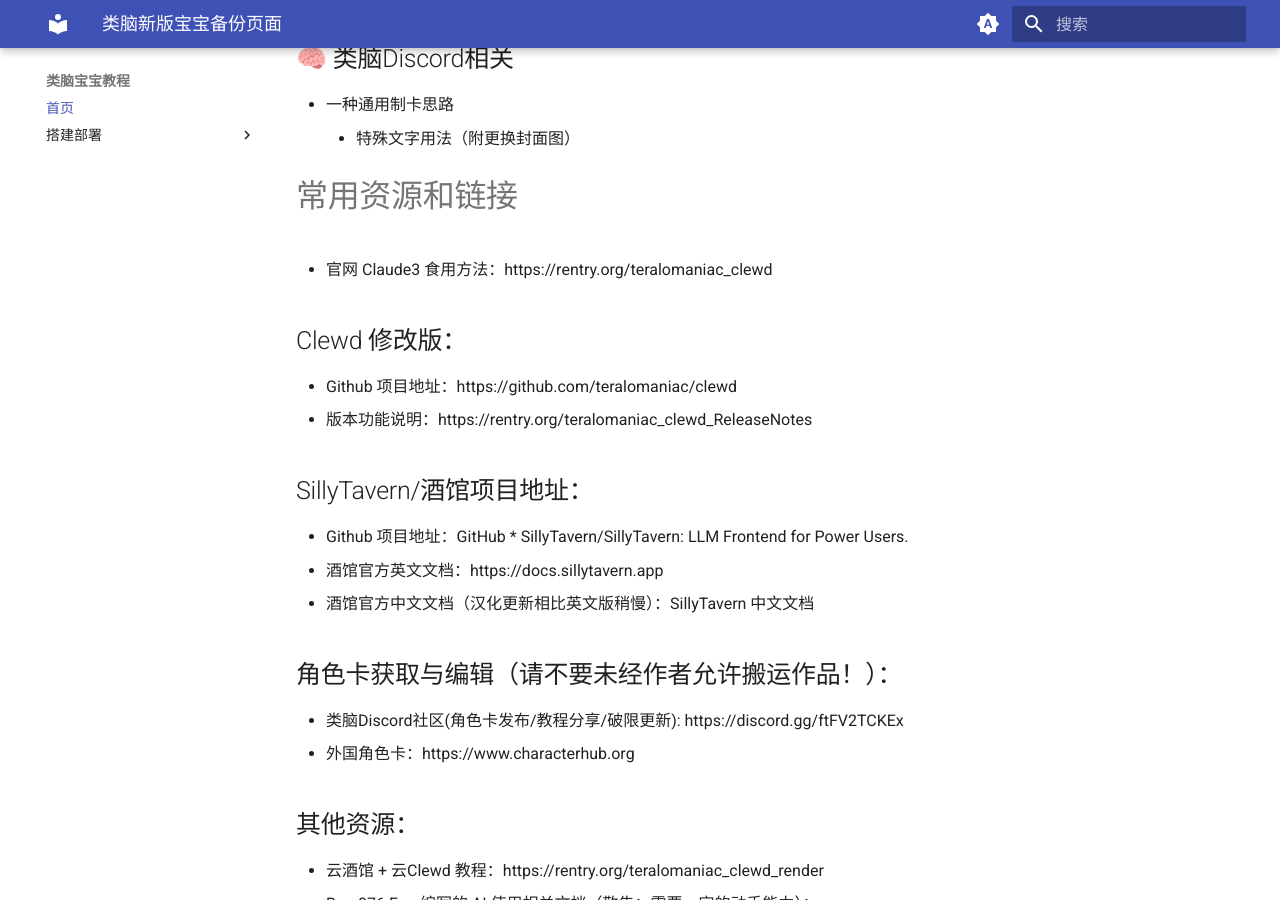
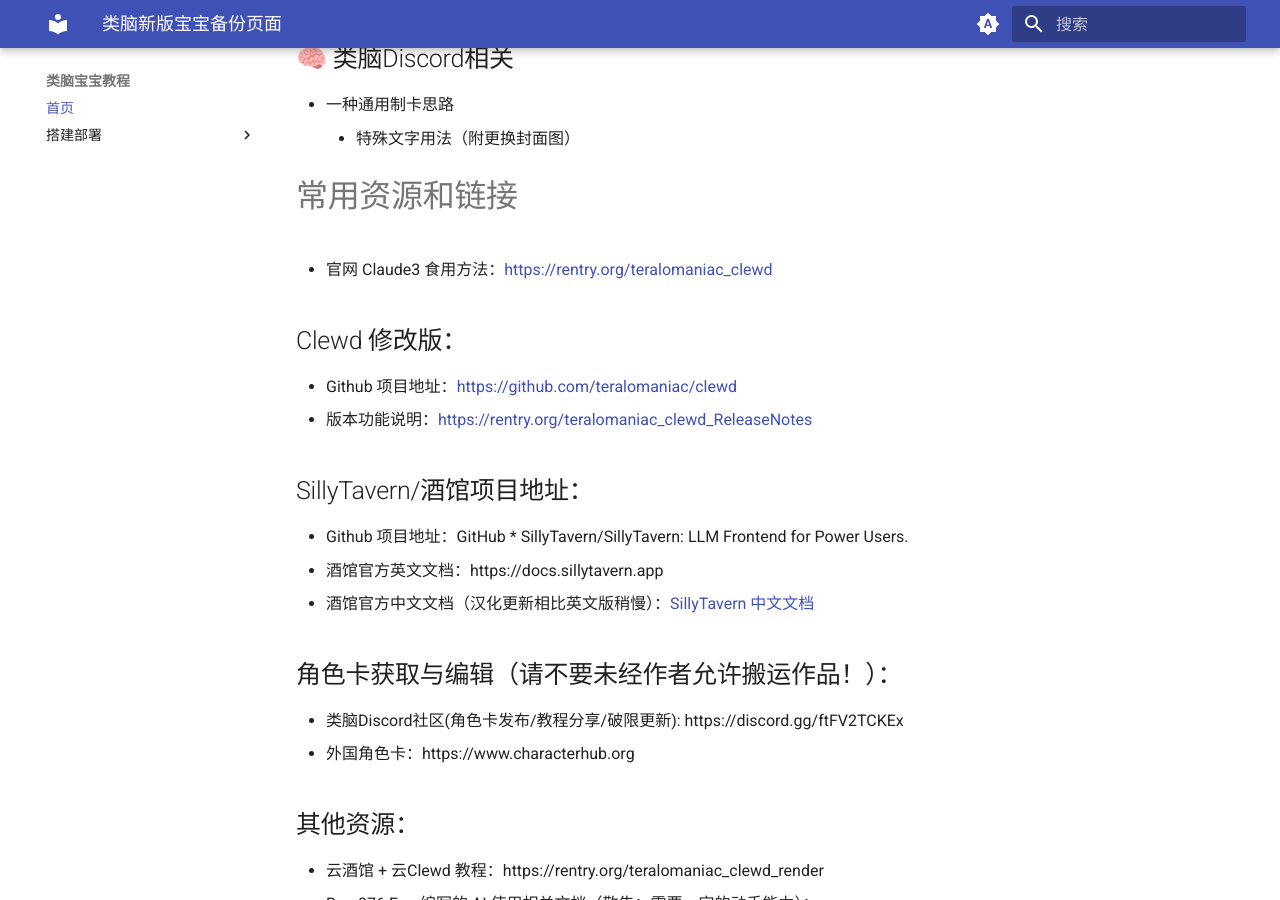
Before and after one commit to supmamamamma/baoleinao, an MkDocs documentation site: the page built from docs/index.md, in a window 1280 px wide and 900 px high, scrolled down 1177 px. Built offline with MkDocs 1.6.1 and Material for MkDocs 9.7.7, drawn with Linux system fonts in a browser that asks for light colours; part of the change alters nothing that is shown.

Commit message:
修复链接跳转

```diff
--- a/docs/index.md
+++ b/docs/index.md
@@ -41,18 +41,18 @@
 
 # 常用资源和链接
 
-- 官网 Claude3 食用方法：https://rentry.org/teralomaniac_clewd
+- 官网 Claude3 食用方法：[https://rentry.org/teralomaniac_clewd](https://rentry.org/teralomaniac_clewd)
 
 ## Clewd 修改版：
 
-- Github 项目地址：https://github.com/teralomaniac/clewd
-- 版本功能说明：https://rentry.org/teralomaniac_clewd_ReleaseNotes
+- Github 项目地址：[https://github.com/teralomaniac/clewd](https://github.com/teralomaniac/clewd)
+- 版本功能说明：[https://rentry.org/teralomaniac_clewd_ReleaseNotes](https://rentry.org/teralomaniac_clewd_ReleaseNotes)
 
 ## SillyTavern/酒馆项目地址：
 
 - Github 项目地址：GitHub * SillyTavern/SillyTavern: LLM Frontend for Power Users.
 - 酒馆官方英文文档：https://docs.sillytavern.app
-- 酒馆官方中文文档（汉化更新相比英文版稍慢）：SillyTavern 中文文档
+- 酒馆官方中文文档（汉化更新相比英文版稍慢）：[SillyTavern 中文文档](https://st-docs.role.fun/)
 
 ## 角色卡获取与编辑（请不要未经作者允许搬运作品！）：
 
```
